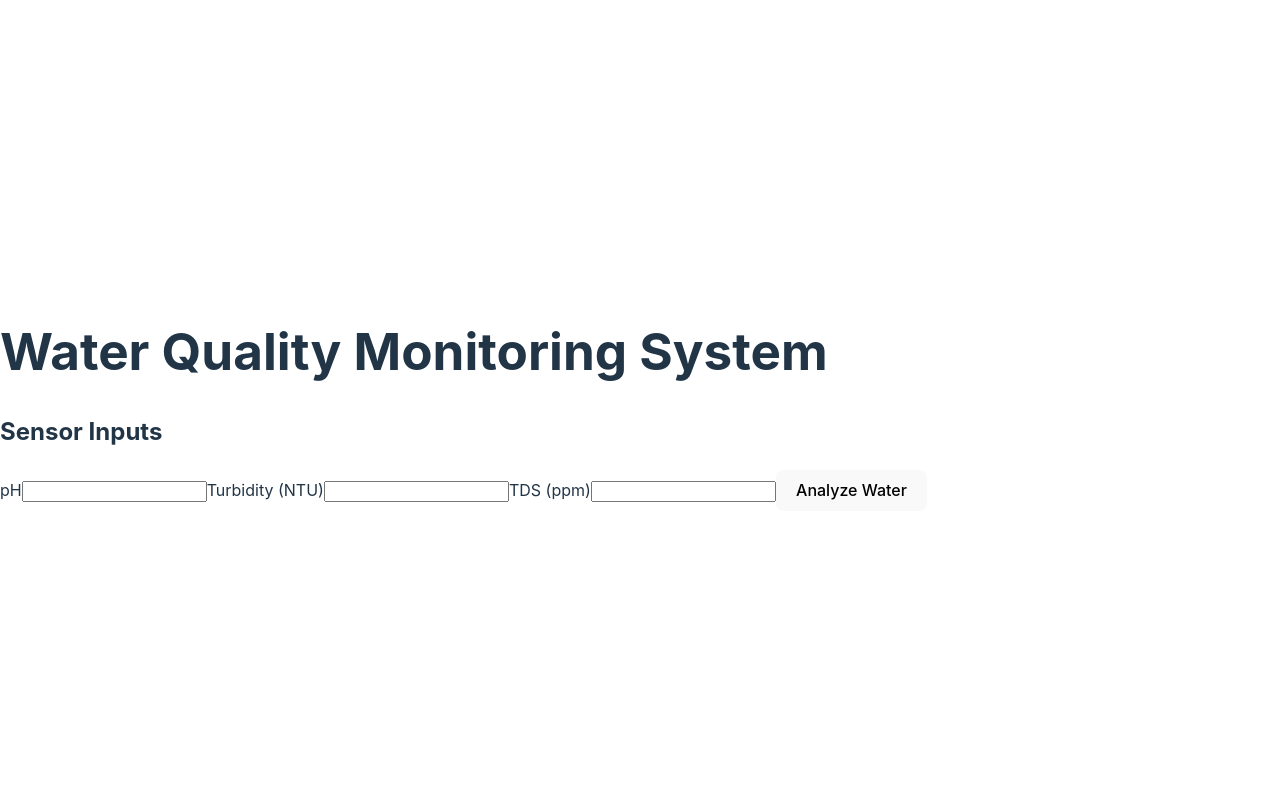
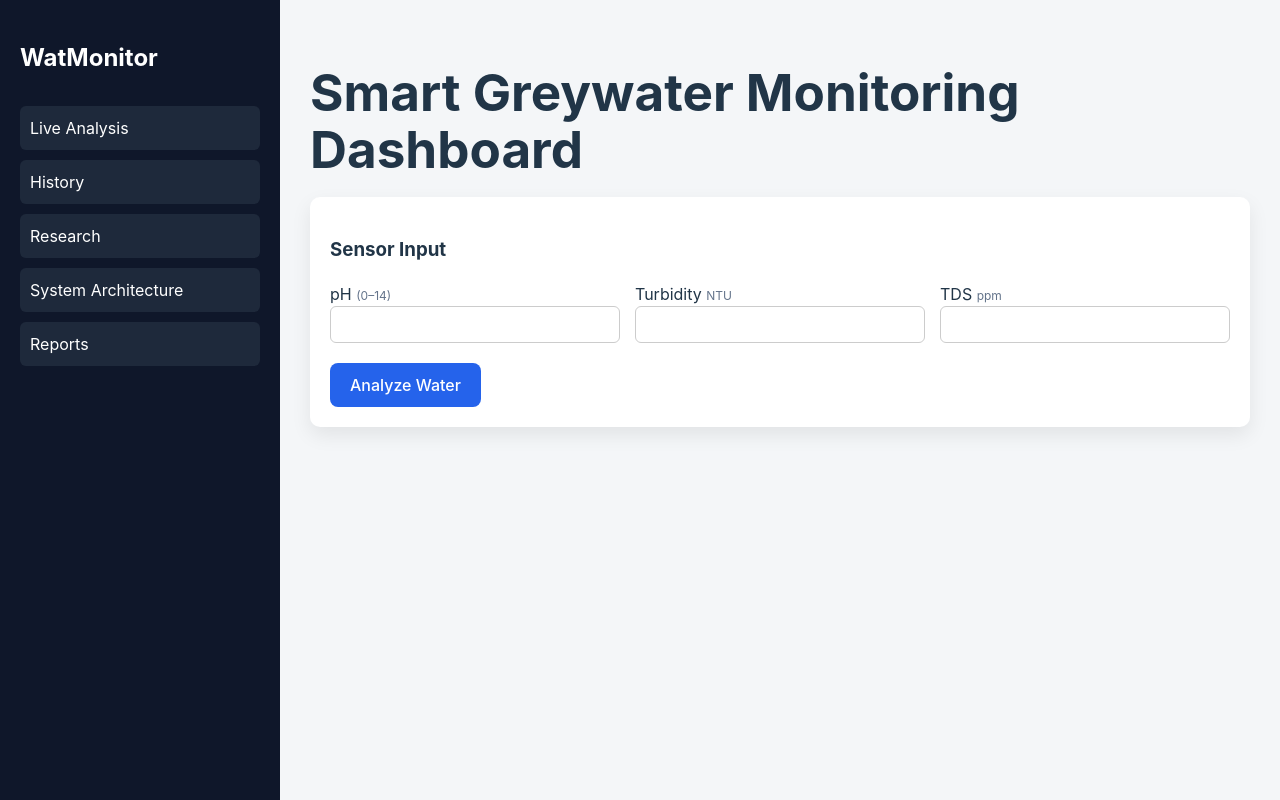
Before and after one commit to khushc2007/vite-react, a React (Vite) app: page / in a window 1280 px wide. Built offline with nearby package versions, Linux system fonts and the light colour scheme.

Commit message:
Refactor App component and update API handling

```diff
--- a/src/App.tsx
+++ b/src/App.tsx
@@ -1,20 +1,10 @@
 import { useState } from "react";
-
-type ApiResponse = {
-  status: string;
-  reusable: "YES" | "NO";
-  tank: string;
-  filtrationBracket: string;
-  filtrationMethod: string;
-  explanation: string;
-};
 
 export default function App() {
   const [ph, setPh] = useState("");
   const [turbidity, setTurbidity] = useState("");
   const [tds, setTds] = useState("");
-
-  const [result, setResult] = useState<ApiResponse | null>(null);
+  const [result, setResult] = useState<any>(null);
   const [loading, setLoading] = useState(false);
   const [error, setError] = useState("");
 
@@ -24,8 +14,8 @@ export default function App() {
     setResult(null);
 
     try {
-      const res = await fetch(
-        "https://water-quality-backend-qxd3.onrender.com/analyze-water",
+      const response = await fetch(
+        "https://YOUR_BACKEND_URL/analyze-water",
         {
           method: "POST",
           headers: { "Content-Type": "application/json" },
@@ -37,59 +27,257 @@ export default function App() {
         }
       );
 
-      if (!res.ok) throw new Error("Backend error");
+      if (!response.ok) {
+        throw new Error("Backend error");
+      }
 
-      const data = await res.json();
+      const data = await response.json();
       setResult(data);
-    } catch {
-      setError("Failed to reach backend");
+    } catch (err) {
+      setError("Unable to connect to backend");
     } finally {
       setLoading(false);
     }
   }
 
   return (
-    <div className="container">
-      <h1>Water Quality Monitoring System</h1>
+    <div style={styles.app}>
+      {/* Sidebar */}
+      <aside style={styles.sidebar}>
+        <h2 style={styles.logo}>WatMonitor</h2>
+        <nav style={styles.nav}>
+          <NavItem label="Live Analysis" />
+          <NavItem label="History" />
+          <NavItem label="Research" />
+          <NavItem label="System Architecture" />
+          <NavItem label="Reports" />
+        </nav>
+      </aside>
 
-      <div className="card">
-        <h2>Sensor Inputs</h2>
+      {/* Main Content */}
+      <main style={styles.main}>
+        <h1 style={styles.heading}>
+          Smart Greywater Monitoring Dashboard
+        </h1>
 
-        <label>
-          pH
-          <input value={ph} onChange={e => setPh(e.target.value)} />
-        </label>
+        {/* Input Panel */}
+        <section style={styles.card}>
+          <h3>Sensor Input</h3>
 
-        <label>
-          Turbidity (NTU)
-          <input
+          <div style={styles.grid}>
+            <Input
+              label="pH"
+              unit="(0–14)"
+              value={ph}
+              onChange={setPh}
+            />
+            <Input
+              label="Turbidity"
+              unit="NTU"
               value={turbidity}
-            onChange={e => setTurbidity(e.target.value)}
+              onChange={setTurbidity}
             />
-        </label>
+            <Input
+              label="TDS"
+              unit="ppm"
+              value={tds}
+              onChange={setTds}
+            />
+          </div>
 
-        <label>
-          TDS (ppm)
-          <input value={tds} onChange={e => setTds(e.target.value)} />
-        </label>
-
-        <button onClick={analyzeWater} disabled={loading}>
+          <button
+            style={styles.button}
+            onClick={analyzeWater}
+            disabled={loading}
+          >
             {loading ? "Analyzing..." : "Analyze Water"}
           </button>
 
-        {error && <p className="error">{error}</p>}
+          {error && <p style={styles.error}>{error}</p>}
+        </section>
+
+        {/* Results Panel */}
+        {result && (
+          <section style={styles.card}>
+            <h3>Analysis Result</h3>
+
+            <div style={styles.resultGrid}>
+              <ResultBox
+                title="Reusability"
+                value={result.reusable}
+              />
+              <ResultBox
+                title="Water Routing"
+                value={result.tank}
+              />
+              <ResultBox
+                title="Filtration Bracket"
+                value={result.filtrationBracket}
+              />
+              <ResultBox
+                title="Filtration Method"
+                value={result.filtrationMethod}
+              />
             </div>
 
-      {result && (
-        <div className="card">
-          <h2>Analysis Result</h2>
-          <p><b>Reusable:</b> {result.reusable}</p>
-          <p><b>Tank:</b> {result.tank}</p>
-          <p><b>Filtration Bracket:</b> {result.filtrationBracket}</p>
-          <p><b>Filtration Method:</b> {result.filtrationMethod}</p>
-          <p><b>Explanation:</b> {result.explanation}</p>
+            <div style={styles.explanation}>
+              <strong>Explanation:</strong>
+              <p>{result.explanation}</p>
             </div>
+          </section>
         )}
+      </main>
     </div>
   );
 }
+
+/* ---------------- Components ---------------- */
+
+function NavItem({ label }: { label: string }) {
+  return <div style={styles.navItem}>{label}</div>;
+}
+
+function Input({
+  label,
+  unit,
+  value,
+  onChange
+}: {
+  label: string;
+  unit: string;
+  value: string;
+  onChange: (v: string) => void;
+}) {
+  return (
+    <div style={styles.inputBox}>
+      <label>
+        {label} <span style={styles.unit}>{unit}</span>
+      </label>
+      <input
+        type="number"
+        value={value}
+        onChange={(e) => onChange(e.target.value)}
+        style={styles.input}
+      />
+    </div>
+  );
+}
+
+function ResultBox({
+  title,
+  value
+}: {
+  title: string;
+  value: string;
+}) {
+  return (
+    <div style={styles.resultBox}>
+      <span style={styles.resultTitle}>{title}</span>
+      <span style={styles.resultValue}>{value}</span>
+    </div>
+  );
+}
+
+/* ---------------- Styles ---------------- */
+
+const styles: any = {
+  app: {
+    display: "flex",
+    height: "100vh",
+    fontFamily: "Inter, system-ui, sans-serif",
+    background: "#f4f6f8"
+  },
+  sidebar: {
+    width: "240px",
+    background: "#0f172a",
+    color: "#fff",
+    padding: "20px"
+  },
+  logo: {
+    marginBottom: "30px"
+  },
+  nav: {
+    display: "flex",
+    flexDirection: "column",
+    gap: "10px"
+  },
+  navItem: {
+    padding: "10px",
+    borderRadius: "6px",
+    cursor: "pointer",
+    background: "#1e293b"
+  },
+  main: {
+    flex: 1,
+    padding: "30px",
+    overflowY: "auto"
+  },
+  heading: {
+    marginBottom: "20px"
+  },
+  card: {
+    background: "#ffffff",
+    padding: "20px",
+    borderRadius: "10px",
+    marginBottom: "20px",
+    boxShadow: "0 8px 20px rgba(0,0,0,0.08)"
+  },
+  grid: {
+    display: "grid",
+    gridTemplateColumns: "repeat(3, 1fr)",
+    gap: "15px",
+    marginBottom: "20px"
+  },
+  inputBox: {
+    display: "flex",
+    flexDirection: "column"
+  },
+  input: {
+    padding: "10px",
+    borderRadius: "6px",
+    border: "1px solid #ccc"
+  },
+  unit: {
+    color: "#64748b",
+    fontSize: "12px"
+  },
+  button: {
+    padding: "12px 20px",
+    background: "#2563eb",
+    color: "#fff",
+    border: "none",
+    borderRadius: "8px",
+    cursor: "pointer"
+  },
+  error: {
+    marginTop: "10px",
+    color: "red"
+  },
+  resultGrid: {
+    display: "grid",
+    gridTemplateColumns: "repeat(4, 1fr)",
+    gap: "15px"
+  },
+  resultBox: {
+    background: "#f1f5f9",
+    padding: "15px",
+    borderRadius: "8px",
+    textAlign: "center"
+  },
+  resultTitle: {
+    display: "block",
+    fontSize: "14px",
+    color: "#475569"
+  },
+  resultValue: {
+    fontSize: "18px",
+    fontWeight: "bold",
+    marginTop: "5px"
+  },
+  explanation: {
+    marginTop: "15px",
+    background: "#eef2ff",
+    padding: "15px",
+    borderRadius: "8px"
+  }
+};
```
Lines whose indentation alone changed are shown as unchanged.
